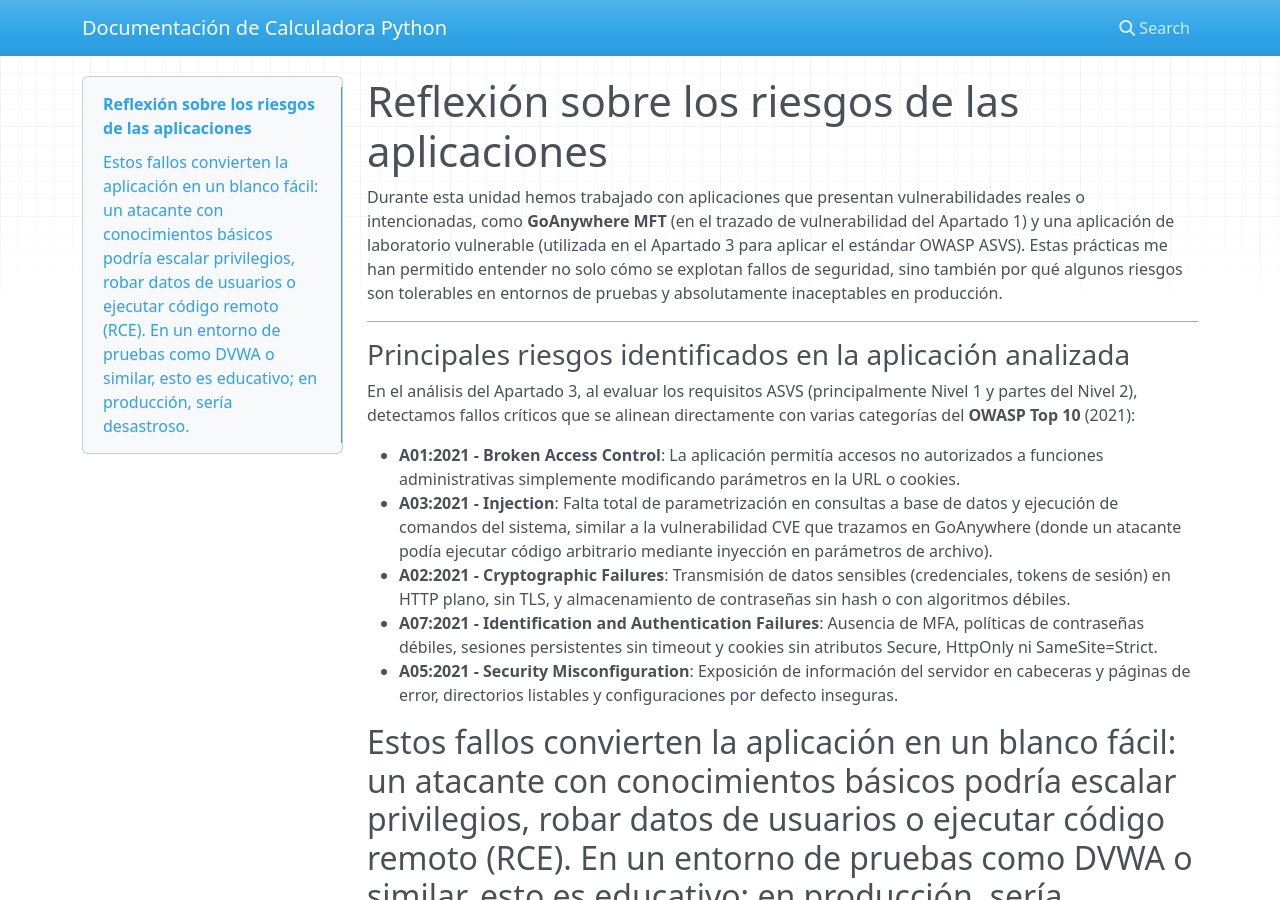
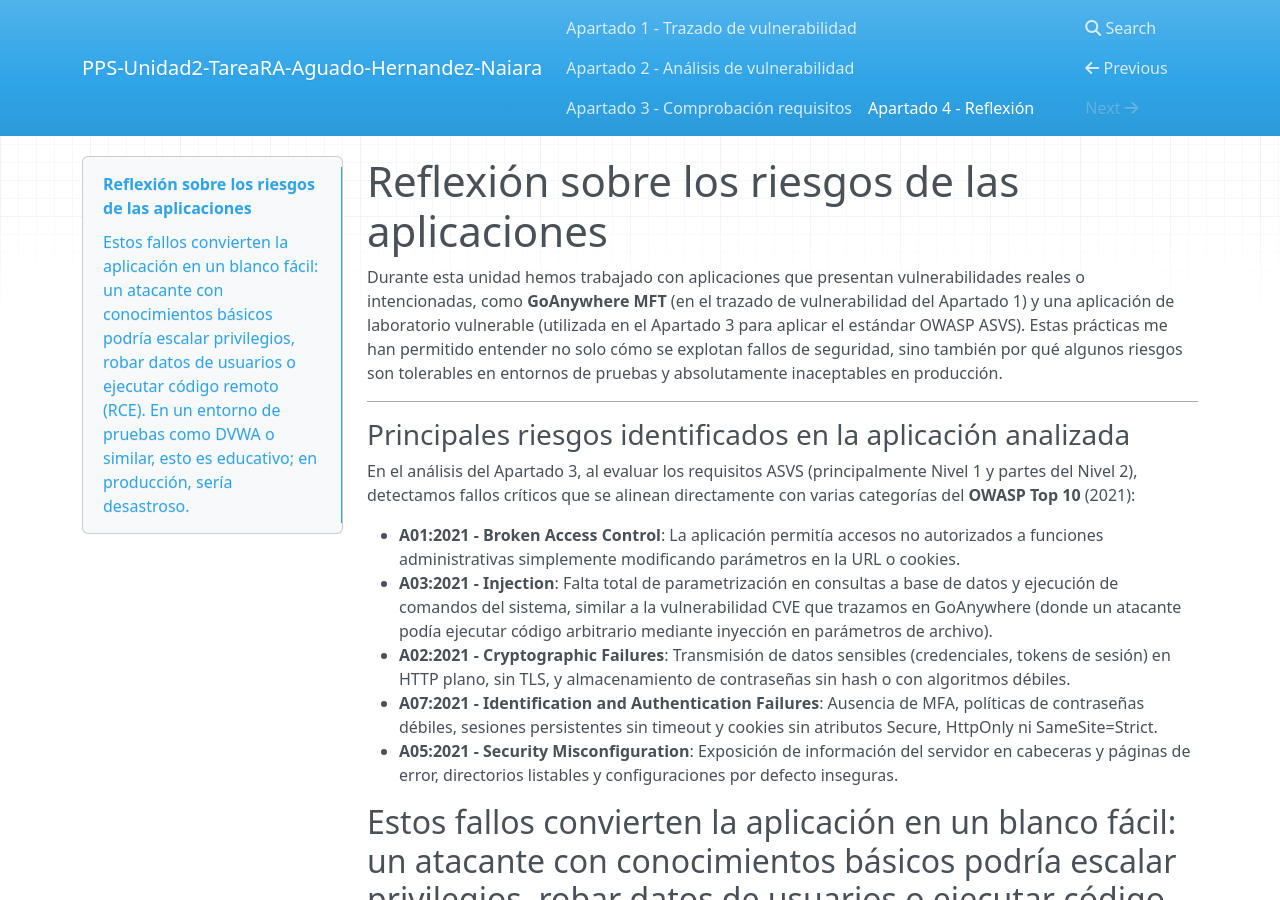
Before and after one commit to vjp-naiaraAH/PPS-Unidad2-TareaRA2-Aguado_Hernandez_Naiara, an MkDocs documentation site: the page built from docs/reflexion.md, in a window 1280 px wide and 900 px high. Built offline with MkDocs 1.6.1, drawn with Linux system fonts in a browser that asks for light colours; nearby versions of some CDN libraries.

```diff
--- a/mkdocs.yml
+++ b/mkdocs.yml
@@ -3,17 +3,18 @@
 # -------------------------------------------------------------
 # CONFIGURACIÓN GENERAL DEL SITIO
 # -------------------------------------------------------------
-site_name: Documentación de Calculadora Python # Define el título que aparecerá en la barra de navegación y en la etiqueta <title> del navegador.
+site_name: PPS-Unidad2-TareaRA-Aguado-Hernandez-Naiara # Define el título que aparecerá en la barra de navegación y en la etiqueta <title> del navegador.
 
 # -------------------------------------------------------------
 # ESTRUCTURA DE NAVEGACIÓN (MENÚ)
 # -------------------------------------------------------------
 # Define la lista de enlaces y el orden de aparición en el menú de navegación principal.
 nav:
-  # El nombre de la sección en el menú: nombre_archivo.md
-  - Home: README.md             # Primer elemento del menú, enlaza con el archivo 'index.md'.
-  #- Uso: guia_uso.md           # Segundo elemento del menú, enlaza con el archivo 'guia_uso.md'.
-  # Se pueden añadir subsecciones anidando listas:
+  # El nombre de la sección en el menú: nombre_archivo.md  - Inicio: README.md
+  - Apartado 1 - Trazado de vulnerabilidad: TrazadoVulnerabilidadGoAnywhere.md   # o el nombre exacto que tengas
+  - Apartado 2 - Análisis de vulnerabilidad: analisisVulnerabilidad.md
+  - Apartado 3 - Comprobación requisitos: ComprobacionRequisitosAplicacion_naiara.md
+  - Apartado 4 - Reflexión: reflexion.md
   # - Referencia:
   #   - Funciones: referencia/funciones.md
   #   - Clases: referencia/clases.md
@@ -23,11 +24,11 @@
 # -------------------------------------------------------------
 # Ruta de la carpeta que contiene todos los archivos .md (Markdown) de la documentación.
 # MkDocs buscará aquí los archivos listados en 'nav'.
-doc_dir: docs
+docs_dir: docs
 # -------------------------------------------------------------
 # TEMA (Opcional, pero común)
 # -------------------------------------------------------------
-# theme:
-#   name: 'material' # Si usas el popular tema Material for MkDocs.
+#theme:
+#  name: 'material' # Si usas el popular tema Material for MkDocs.
 #   # highlightjs: true
 #   # code_fences: true
```
